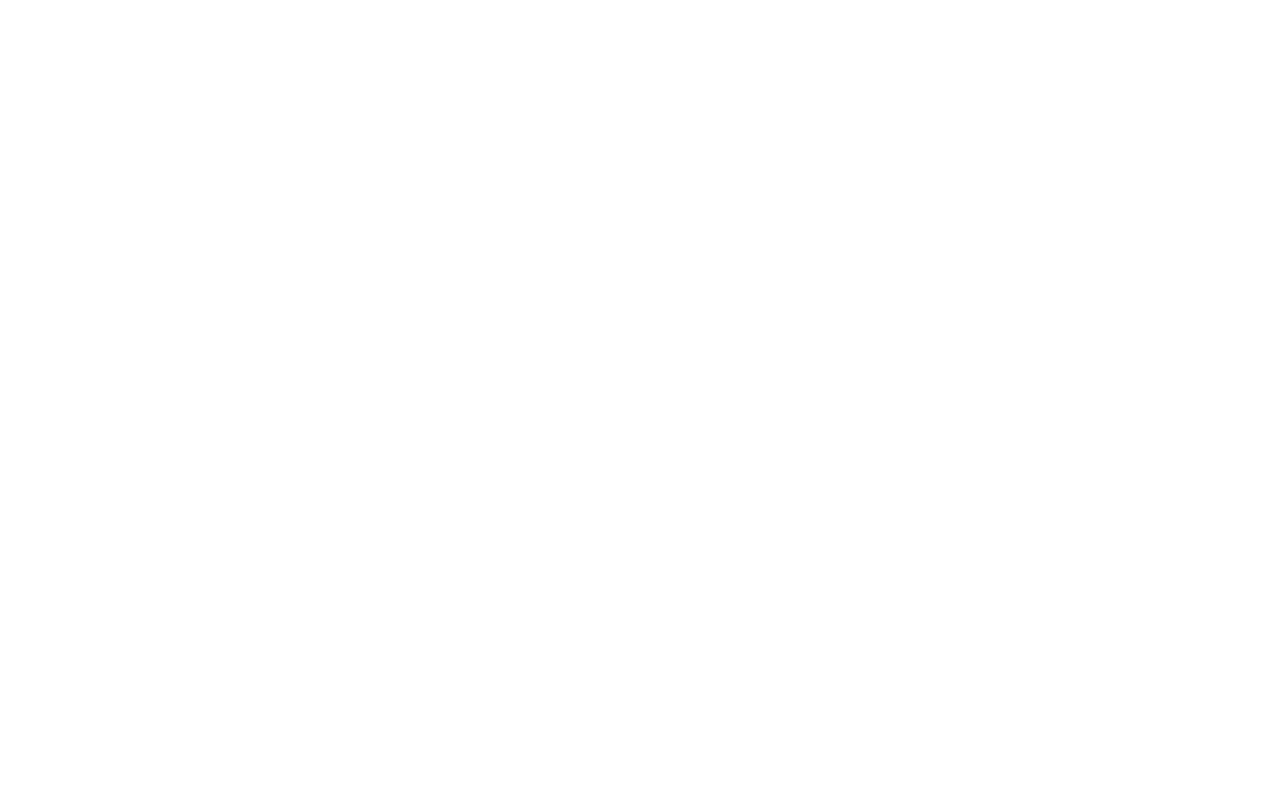
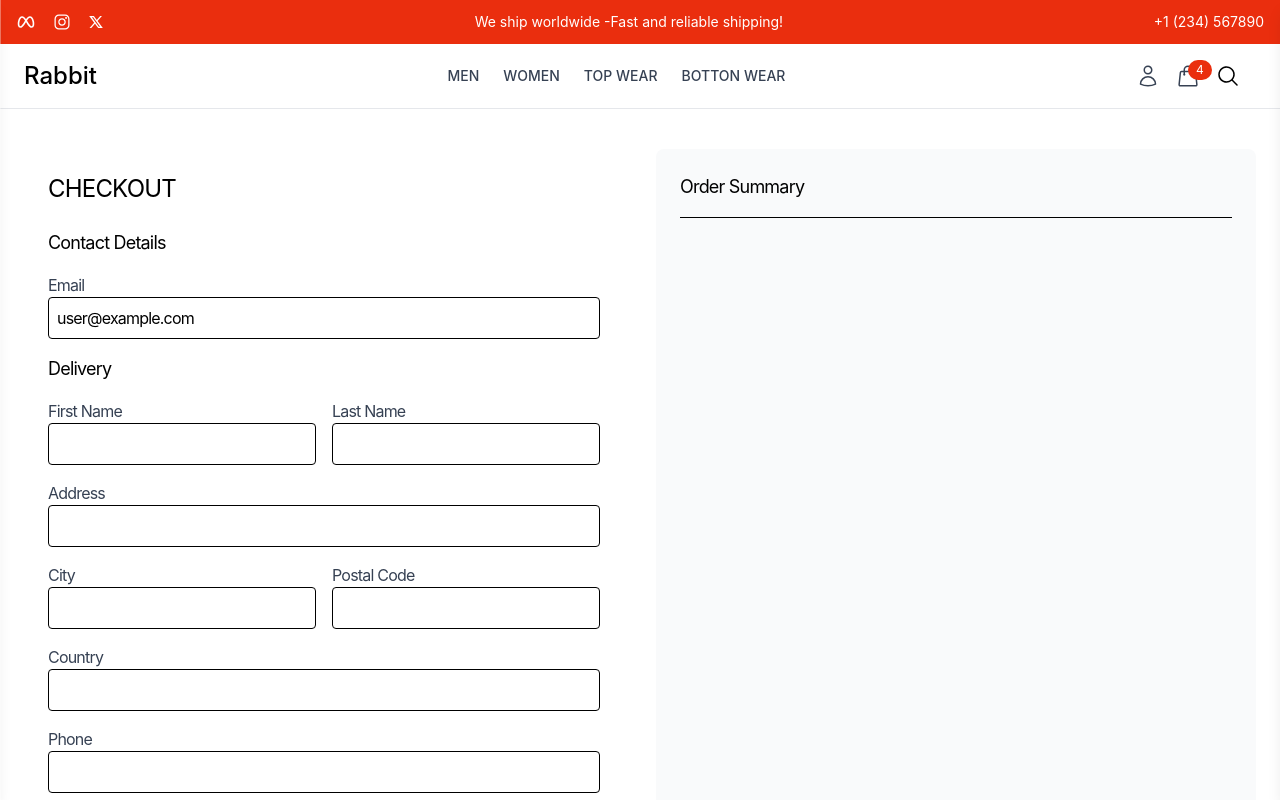
Before and after one commit to ninewaiyan/Rabbit_frontend, a React app: page /checkout in a window 1280 px wide. Before the commit this address had no page. Shown: the top 800 px of the page. Built offline with nearby package versions, Linux system fonts and the light colour scheme; the HTML template or start-up script is replaced by a standard one.

Commit message:
checkout page and paypal

```diff
--- a/package.json
+++ b/package.json
@@ -10,6 +10,7 @@
     "preview": "vite preview"
   },
   "dependencies": {
+    "@paypal/react-paypal-js": "^8.9.2",
     "@tailwindcss/vite": "^4.1.17",
     "react": "^19.2.0",
     "react-dom": "^19.2.0",
--- a/src/App.jsx
+++ b/src/App.jsx
@@ -7,6 +7,8 @@
 import Register from "./pages/Register";
 import Profile from "./pages/Profile";
 import CollectionPage from "./pages/CollectionPage";
+import ProductDetails from "./components/Products/ProductDetails";
+import CheckOut from "./components/Cart/CheckOut";
 
 const App = () => {
   return (
@@ -20,8 +22,11 @@
           <Route path="register" element={<Register />} />
           <Route path="profile" element={<Profile/>} />
           <Route path="collections/:collection" element={<CollectionPage/>} />
+          <Route path="product/1" element={<ProductDetails/>}/>
+          <Route path="checkout" element={<CheckOut/>}/>
 
         </Route>
+
         <Route>{/* Admin Layout*/}</Route>
       </Routes>
     </BrowserRouter>
--- /dev/null
+++ b/src/components/Cart/CheckOut.jsx
@@ -0,0 +1,219 @@
+import React, { useState } from "react";
+import { useNavigate } from "react-router-dom";
+import PayPalButton from "./PayPalButton";
+
+const cart = {
+  products: [
+    {
+      name: "Stylish Jacket",
+      size: "M",
+      color: "Black",
+      price: 120,
+      image: "https://picsum.photos/200/300?random=1",
+    },
+    {
+      name: "Casual Sneakers",
+      size: "42",
+      color: "White",
+      price: 75,
+      image: "https://picsum.photos/200/300?random=2",
+    },
+  ],
+  totalPrice: 195,
+};
+const CheckOut = () => {
+  const navigate = useNavigate();
+  const [checkoutId, setCheckoutId] = useState(null);
+  const [shippingAddress, setShippingAddress] = useState({
+    firstName: "",
+    lastName: "",
+    address: "",
+    city: "",
+    postalCode: "",
+    country: "",
+    phone: "",
+  });
+
+  const handleCreateCheckout = (e) => {
+    e.preventDefault();
+    setCheckoutId(123)
+  };
+
+  const handlePaymentSuccess = (details) =>{
+    console.log("Payment Successful",details);
+    navigate("/order-confirmation");
+  }
+  return (
+    <div className=" grid grid-cols-1 lg:grid-cols-2 gap-8 max-w-7xl mx-auto py-10 px-6 tracking-tighter">
+      {/* Left Section */}
+      <div className="bg-white rounded-lg p-6">
+        <h2 className="text-2xl uppercase mb-6">Checkout</h2>
+        <form onSubmit={handleCreateCheckout}>
+          <h3 className="text-lg mb-4">Contact Details</h3>
+          <div className="mb-4">
+            <label className="block text-gray-700 ">Email</label>
+            <input
+              type="email"
+              value="user@example.com"
+              className="w-full p-2 border rounded"
+              disabled
+            />
+          </div>
+          <h3 className="text-lg mb-4">Delivery</h3>
+          <div className="mb-4 grid grid-cols-2 gap-4">
+            <div>
+              <label className="block text-gray-700">First Name</label>
+              <input
+                type="text"
+                value={shippingAddress.firstName}
+                onChange={(e) =>
+                  setShippingAddress({
+                    ...shippingAddress,
+                    firstName: e.target.value,
+                  })
+                }
+                className="w-full p-2 border rounded"
+                required
+              />
+            </div>
+            <div>
+              <label className="block text-gray-700">Last Name</label>
+              <input
+                type="text"
+                value={shippingAddress.lastName}
+                onChange={(e) =>
+                  setShippingAddress({
+                    ...shippingAddress,
+                    lastName: e.target.value,
+                  })
+                }
+                className="w-full p-2 border rounded"
+                required
+              />
+            </div>
+          </div>
+          <div className="mb-4">
+            <label className="block text-gray-700">Address</label>
+            <input
+              type="text"
+              value={shippingAddress.address}
+              onChange={(e) =>
+                setShippingAddress({
+                  ...shippingAddress,
+                  address: e.target.value,
+                })
+              }
+              className="w-full p-2 border rounded"
+            />
+          </div>
+          <div className="mb-4 grid grid-cols-2 gap-4">
+            <div>
+              <label className="block text-gray-700">City</label>
+              <input
+                type="text"
+                value={shippingAddress.city}
+                onChange={(e) =>
+                  setShippingAddress({
+                    ...shippingAddress,
+                    city: e.target.value,
+                  })
+                }
+                className="w-full p-2 border rounded"
+                required
+              />
+            </div>
+            <div>
+              <label className="block text-gray-700">Postal Code</label>
+              <input
+                type="text"
+                value={shippingAddress.postalCode}
+                onChange={(e) =>
+                  setShippingAddress({
+                    ...shippingAddress,
+                    postalCode: e.target.value,
+                  })
+                }
+                className="w-full p-2 border rounded"
+                required
+              />
+            </div>
+          </div>
+          <div className="mb-4">
+            <label className="block text-gray-700">Country</label>
+            <input
+              type="text"
+              value={shippingAddress.country}
+              onChange={(e) =>
+                setShippingAddress({
+                  ...shippingAddress,
+                  country: e.target.value,
+                })
+              }
+              className="w-full p-2 border rounded"
+            />
+          </div>
+
+          <div className="mb-4">
+            <label className="block text-gray-700">Phone</label>
+            <input
+              type="phone"
+              value={shippingAddress.phone}
+              onChange={(e) =>
+                setShippingAddress({
+                  ...shippingAddress,
+                  phone: e.target.value,
+                })
+              }
+              className="w-full p-2 border rounded"
+            />
+          </div>
+          <div className="mt-6">
+            {!checkoutId ? (
+              <button
+                type="submit"
+                className="w-full bg-black text-white py-3 rounded"
+              >
+                Continue to Payment
+              </button>
+            ) : (
+              <div>
+                <h3 className="text-lg mb-4">Pay with Paypal</h3>
+                {/* Paypal Component */}
+                <PayPalButton amount={100}
+                onSuccess={handlePaymentSuccess}
+                onError={(err)=>alert("Payment failed.Try again.")}
+                 />
+              </div>
+            )}
+          </div>
+        </form>
+      </div>
+
+      {/* Right Section */}
+      <div className="bg-gray-50 p-6 rounded-lg">
+        <h3 className="text-lg mb-4">Order Summary</h3>
+        <div className="border-t py-4 mb-4">
+          {cart.products.map((product,index)=>{
+            <div
+            key={index}
+            className="flex items-start justify-between py-2 border-b"
+            >
+              <div className="flex items-start">
+                <img
+                src={product.image}
+                 alt={product.name}
+                 className="w-20 h-24 object-cover mr-4"
+                  />
+
+              </div>
+
+            </div>
+          })}
+        </div>
+        <div></div>
+      </div>
+    </div>
+  );
+};
+
+export default CheckOut;
--- /dev/null
+++ b/src/components/Cart/PayPalButton.jsx
@@ -0,0 +1,32 @@
+import React from "react";
+import {
+  PayPalButtons,
+  PayPalScriptProvider,
+} from "@paypal/react-paypal-js";
+
+const PayPalButton = ({amount,onSuccess,onError}) => {
+  return (
+    <PayPalScriptProvider
+      options={{ "client-id": "paypalkeyxxxxxxxxxxxxxxxxxxxxxxx" }}
+    >
+      <PayPalButtons style={{layout:"vertical"}}
+      createOrder={(data,actions)=>{
+        return actions.order.create({
+            purchase_units:[{amount:{value:amount}}]
+        })
+      }}
+
+      onApprove={(data,actions)=>{
+        return actions.order.capture().then(onSuccess)
+      }}
+
+      onError={onError}
+      >
+
+
+      </PayPalButtons>
+    </PayPalScriptProvider>
+  );
+};
+
+export default PayPalButton;
--- a/src/components/Layout/CardDrawer.jsx
+++ b/src/components/Layout/CardDrawer.jsx
@@ -1,53 +1,57 @@
-import React, { useState } from 'react'
-import { IoMdClose } from 'react-icons/io';
-import CartContents from '../Cart/CartContents';
+import React, { useState } from "react";
+import { IoMdClose } from "react-icons/io";
+import CartContents from "../Cart/CartContents";
+import { useNavigate } from "react-router-dom";
 
-const CardDrawer = ( {drawerOpen,toggleCartDrawer}) => {
-
+const CardDrawer = ({ drawerOpen, toggleCartDrawer }) => {
   // const [drawerOpen,setDrawerOpen] = useState(true);
 
   // const toggleCartDrawer =()=>{
   //     setDrawerOpen(!drawerOpen);
   // };
 
+  const navigate = useNavigate();
+  const handleCheckout = () =>{
+    navigate("/checkout")
+  }
+
   return (
     <div
       className={`fixed top-0 right-0 w-3/4 sm:w-1/2 md:[30rem] h-full bg-white shadow-lg transform
         transition-transform duration-300 flex flex-col z-50 ${
-            drawerOpen ? "translate-x-0":"translate-x-full"
+          drawerOpen ? "translate-x-0" : "translate-x-full"
         }`}
     >
       {/** Close Button */}
-        <div className='flex justify-end p-4'>
+      <div className="flex justify-end p-4">
         <button onClick={toggleCartDrawer}>
-                <IoMdClose className='h-6 w-6 text-gray-600'/>
+          <IoMdClose className="h-6 w-6 text-gray-600" />
         </button>
-
       </div>
       {/* Cart contents with scrollable area */}
-        <div className='flex-grow p-4 overflow-y-auto'>
-
-            <h2 className='text-xl font-semibold'>
-
-                Your Cart
-
-            </h2>
+      <div className="flex-grow p-4 overflow-y-auto">
+        <h2 className="text-xl font-semibold">Your Cart</h2>
 
         {/* Component for Cart Contents */}
-            <CartContents/>
-
+        <CartContents />
       </div>
 
       {/* Checkout button fixed at the bottom */}
-        <div className='p-4 bg-white sticky bottom-0'>
-            <button className='w-full bg-black text-white py-3
+      <div className="p-4 bg-white sticky bottom-0">
+        <button
+        onClick={handleCheckout}
+          className="w-full bg-black text-white py-3
             rounded-lg font-semibold hover:bg-gray-800 transition
-            '>Checkout</button>
-            <p className='text-sm tracking-tighter text-gray-500 mt-2 text-center'>Shipping ,taxes, and  discount codes calculated at checkout</p>
-
+            "
+        >
+          Checkout
+        </button>
+        <p className="text-sm tracking-tighter text-gray-500 mt-2 text-center">
+          Shipping ,taxes, and discount codes calculated at checkout
+        </p>
       </div>
     </div>
-  )
-}
+  );
+};
 
-export default CardDrawer
+export default CardDrawer;
--- a/src/components/Products/SortOptions.jsx
+++ b/src/components/Products/SortOptions.jsx
@@ -1,8 +1,32 @@
 import React from 'react'
+import { useSearchParams } from 'react-router-dom'
 
 const SortOptions = () => {
+
+  const [searchParms,setSearchParams] = useSearchParams();
+
+  const handleSortChange = (e)=>{
+      const sortBy = e.target.value;
+      searchParms.set("sortBy",sortBy);
+      setSearchParams(searchParms);
+  }
+
   return (
-    <div>SortOptions</div>
+   <div className='mb-4 flex items-center justify-end'>
+    <select
+     id="sort"
+     onChange={handleSortChange}
+     value={searchParms.get("sortBy")|| ""}
+
+     className='border p-2 rounded-md focus:outline-none'
+     >
+        <option value="">Default</option>
+        <option value="priceAsc">Price: Low to High</option>
+        <option value="priceDesc">Price: High to Low</option>
+        <option value="popularity">Popularity</option>
+    </select>
+
+   </div>
   )
 }
 
--- a/src/pages/CollectionPage.jsx
+++ b/src/pages/CollectionPage.jsx
@@ -23,9 +23,12 @@
     //Add Event listener for clicks
     document.addEventListener("mousedown", handleClickOutside);
 
-    //clean event listener
+    return()=>{
+      //clean event listener
     document.removeEventListener("mousedown", handleClickOutside);
-  });
+    }
+
+  },[]);
 
   useEffect(() => {
     setTimeout(() => {
@@ -101,11 +104,12 @@
       >
         <FilterSideBar />
       </div>
-      <div className="flex-grow-p-4">
+      <div className="flex-grow-p-4 ">
         <h2 className="text-2xl uppercase mb-4">All Collection</h2>
 
         {/* Sort Options */}
         <SortOptions/>
+
         {/* Product Grid */}
         <ProductGrid products={products}/>
       </div>
```
Also changed, not shown: 1 other file (tests, documents, lock files or other folders). Lines whose indentation alone changed are shown as unchanged.
